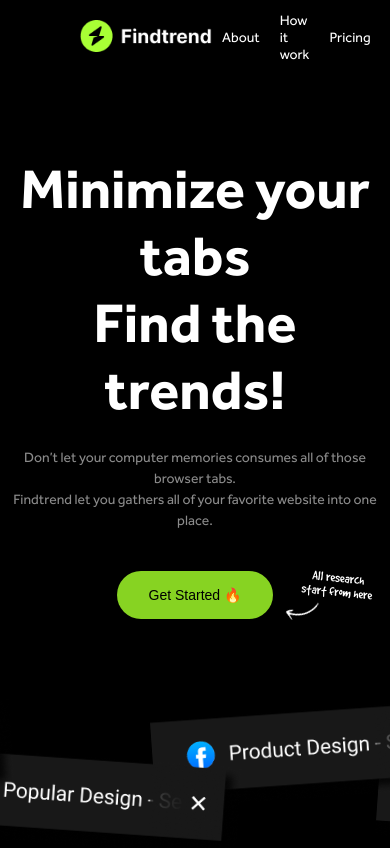
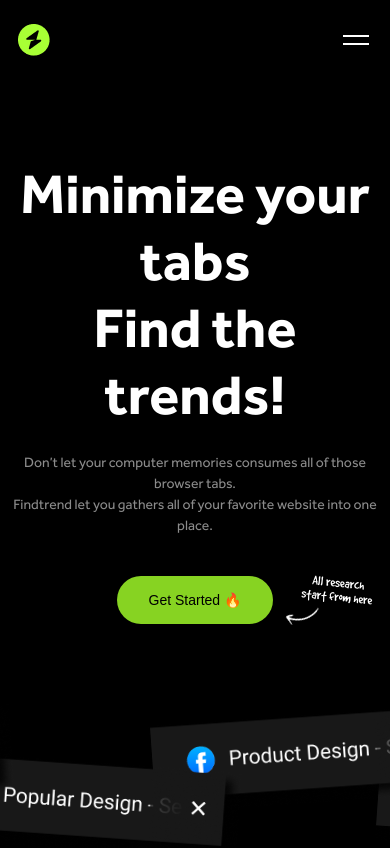
Before and after one commit to cremirdevio/findtrend, a plain HTML site: page index.html in a window 390 px wide. Shown: the top 848 px of the page. Drawn offline with Linux system fonts and the light colour scheme.

Commit message:
navigation made responsive

```diff
--- a/index.html
+++ b/index.html
@@ -5,7 +5,8 @@
   <meta http-equiv="X-UA-Compatible" content="IE=edge">
   <meta name="viewport" content="width=device-width, initial-scale=1.0">
   <title>Findtrend</title>
-  <link rel="stylesheet" href="style.css?34">
+  <link rel="stylesheet" href="style.css">
+  <script defer src="./nav.js"></script>
 </head>
 <body>
   <div class="main">
@@ -14,8 +15,13 @@
     <header>
       <nav class="nav">
         <a href="#" class="nav__brand">
-          <img src="./images/logo/findtrend.png" alt="findtrend">
-
+          <img class="desktop" src="./images/logo/findtrend.png" alt="findtrend">
+          <img class="mobile" src="./images/icons/findtrend.png" alt="findtrend">
+          <div class="nav__hamburger nav__hamburger--active">
+            <span class="lines"></span>
+            <span class="lines"></span>
+          </div>
+        </a>
 
         <ul class="nav__list">
           <li class="nav__listitem"><a href="#">About</a></li>
--- /dev/null
+++ b/nav.js
@@ -0,0 +1,25 @@
+const ACTIVE_CLASS = 'nav__hamburger--active';
+let hamburger = document.querySelector('.nav__hamburger');
+let navigationList = document.querySelectorAll('.nav__list');
+
+// Init
+hamburger.classList.remove(ACTIVE_CLASS);
+navigationList.forEach(element => {
+  element.style.display = "none";
+});
+
+
+hamburger.addEventListener('click', () => {
+
+  if (hamburger.classList.contains(ACTIVE_CLASS)) {
+    hamburger.classList.remove(ACTIVE_CLASS);
+    navigationList.forEach(element => {
+      element.style.display = "none";
+    });
+  }  else {
+    hamburger.classList.add(ACTIVE_CLASS);
+    navigationList.forEach(element => {
+      element.style.display = "flex";
+    });
+  };
+});
--- a/style.css
+++ b/style.css
@@ -16,7 +16,7 @@
   font-style: normal;
   font-weight: normal;
   src: local('Effra'), url('./fonts/Effra_Std_Rg.woff') format('woff');
- }
+}
 
 :root {
   --primary-color: #45EDA1;
@@ -114,7 +114,7 @@
   color: var(--grey-3);
 }
 
-/* End of General Styles */
+/* ==== End of General Styles */
 
 /* Navigation */
 .nav {
@@ -138,6 +138,11 @@
 
 .nav .nav__brand img {
   height: 32px;
+}
+
+.nav .nav__brand .mobile,
+.nav .nav__hamburger {
+  display: none;
 }
 
 .nav .nav__list .nav__listitem {
@@ -177,8 +182,92 @@
   color: var(--off-white);
 }
 
+/* MOBILE */
+@media screen and (max-width: 700px) {
+  .nav {
+    padding: 24px 18px;
+    position: absolute;
+    width: 100%;
+    z-index: 10;
+  }
 
-/* End Navigation */
+  .nav .nav__hamburger {
+    width: 32px;
+    height: 32px;
+    display: flex;
+    flex-direction: column;
+    justify-content: space-around;
+    align-items: center;
+    position: relative;
+    cursor: pointer;
+  }
+
+  .nav .nav__hamburger .lines {
+    background-color: var(--off-white);
+    display: block;
+    width: 80%;
+    height: 2px;
+    position: absolute;
+    transition: 0.3s all;
+  }
+
+
+  .nav .nav__hamburger .lines:first-child {
+    transform: translateY(-4px) rotate(0deg);
+  }
+
+  .nav .nav__hamburger .lines:last-child {
+    transform: translateY(4px) rotate(0deg);
+  }
+
+  .nav .nav__hamburger--active .lines:first-child {
+    transform: rotate(45deg);
+  }
+
+  .nav .nav__hamburger--active .lines:last-child {
+    transform: rotate(-45deg);
+  }
+
+  .nav,
+  .nav__list {
+    flex-direction: column;
+  }
+
+  .nav__list {
+    transition: .5s all;
+  }
+
+  .nav .nav__listitem {
+    padding: 20px 0;
+  }
+
+  .nav .nav__brand {
+    width: 100%;
+    display: flex;
+    justify-content: space-between;
+  }
+
+  .nav .nav__brand .mobile,
+  .nav .nav__hamburger {
+    display: flex;
+  }
+
+  .nav .nav__brand .desktop {
+    display: none;
+  }
+
+  .nav .nav__list {
+    display: none;
+  }
+
+  header {
+    height: max-content;
+    padding-bottom: 80px;
+  }
+
+}
+
+/* ==== End Navigation */
 
 /* Hero Section */
 
@@ -251,7 +340,11 @@
   rotate: -4deg;
 }
 
-/* End of Hero Section */
+@media screen and (max-width: 700px) {
+  .hero {}
+}
+
+/* ==== End of Hero Section */
 
 /* NewTabs Section */
 
@@ -304,7 +397,7 @@
   margin-top: 60px;
 }
 
-/* End of Newtabs section */
+/* ==== End of Newtabs section */
 
 /* Text Section */
 .texts {
@@ -327,7 +420,7 @@
   color: var(--grey-2);
 }
 
-/* End of Brands Section */
+/* ==== End of Brands Section */
 
 /* Partners Section */
 .partners {
@@ -350,7 +443,7 @@
   margin-top: 80px;
 }
 
-/* End of Partners Section */
+/* ==== End of Partners Section */
 
 /* Platforms Section */
 .platforms {
@@ -448,7 +541,7 @@
   transition: .5s all;
 }
 
-.pricing__checkbox:checked ~ .pricing__checkbox__label::before {
+.pricing__checkbox:checked~.pricing__checkbox__label::before {
   background-color: var(--green-2);
   margin-left: 52px;
 }
@@ -467,23 +560,23 @@
 
 
 /* To be replaced with JS */
-.pricing__checkbox:checked ~ .p_monthly {
+.pricing__checkbox:checked~.p_monthly {
   color: var(--grey-2);
 }
 
-.pricing__checkbox:checked ~ .p_yearly {
+.pricing__checkbox:checked~.p_yearly {
   color: var(--off-white);
 }
 
-.pricing__checkbox:not(:checked) ~ .p_monthly {
+.pricing__checkbox:not(:checked)~.p_monthly {
   color: var(--off-white);
 }
 
-.pricing__checkbox:not(:checked) ~ .p_yearly {
+.pricing__checkbox:not(:checked)~.p_yearly {
   color: var(--grey-2);
 }
 
-/* Ends here */
+/* ==== Ends here */
 
 .pricing .pointer {
   position: absolute;
@@ -545,12 +638,13 @@
   content: "✓";
   margin-right: 8px;
 }
+
 .pricing__card .pricing_btn {
   margin-top: auto;
   cursor: pointer;
 }
 
-/* End of Platforms Section */
+/* ==== End of Platforms Section */
 
 /* Newsletter Section */
 .newsletter {
@@ -562,8 +656,8 @@
   background-color: var(--green-2);
 }
 
-/* End of Newsletter */
+/* ==== End of Newsletter */
 
 /* Footer Section */
 
-/* End of Footer Section */
+/* ==== End of Footer Section */
```
